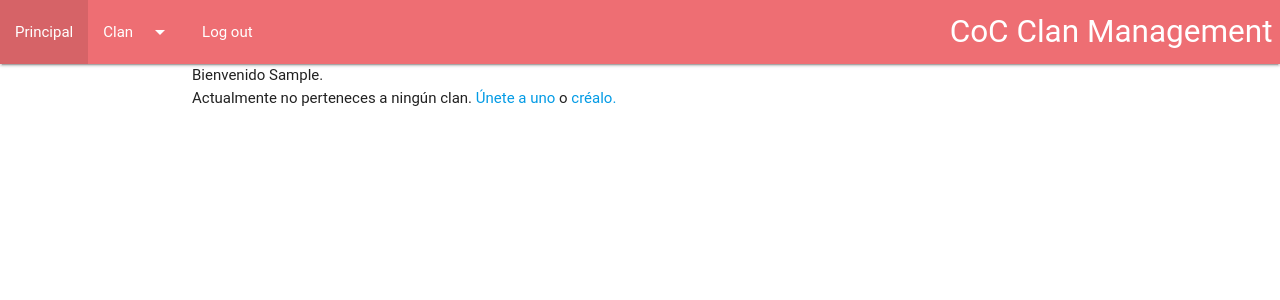
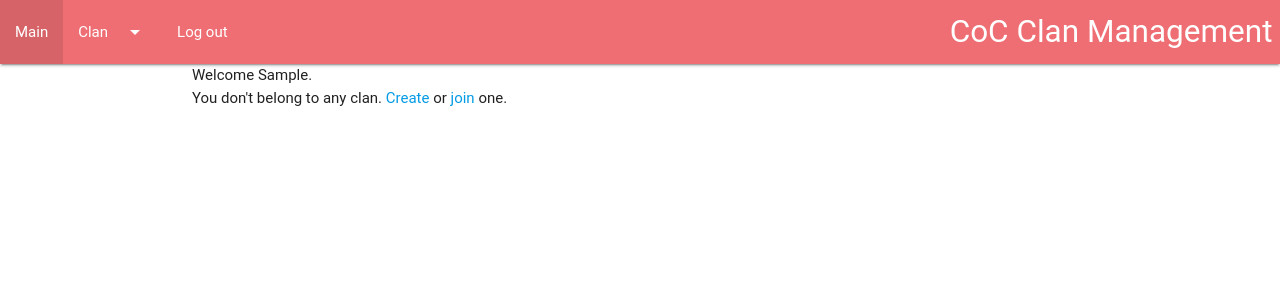
Before and after one commit to potray/CoCClanManager, a Django app: page / in a window 1280 px wide. Shown: the top 300 px of the page. Run offline with Django 3.2, Linux system fonts and the light colour scheme; the visitor is signed in with stand-in values (Sample User, id 1); data that the repository does not hold is empty; some libraries are stand-ins or nearby versions; some web fonts are replaced.

Commit message:
Everything put back to English. I'll use location when I figure out how to use it, since this was originally meant to be an Spanish app...

```diff
--- a/ResistenciaCoC/forms.py
+++ b/ResistenciaCoC/forms.py
@@ -46,7 +46,7 @@ class RegistrationForm(ModelForm):
         }
         labels = {
             'username': 'Email',
-            'first_name': 'Nombre en el juego',
+            'first_name': 'In game name',
         }
         error_messages = {
             'username': {
--- a/templates/base.html
+++ b/templates/base.html
@@ -32,7 +32,7 @@
     <div class="nav-wrapper">
         <a href="#" class="brand-logo right">CoC Clan Management</a>
         <ul id="nav-mobile" class="left hide-on-med-and-down">
-            <li><a href="/registration/">Registro</a></li>
+            <li><a href="/registration/">Register</a></li>
             <li><a href="/login/">Login</a></li>
         </ul>
     </div>
--- a/templates/base_logged_in.html
+++ b/templates/base_logged_in.html
@@ -30,14 +30,14 @@
 <body>
 <!-- Clan dropdown -->
 <ul id=dropdown_clan class=dropdown-content>
-    <li><a href=/create_clan>Crear clan</a></li>
-    <li><a href=/join_clan>Unirse a un clan</a></li>
+    <li><a href=/create_clan>Create clan</a></li>
+    <li><a href=/join_clan>Join clan</a></li>
 </ul>
 <nav>
     <div class="nav-wrapper">
         <a href="#" class="brand-logo right">CoC Clan Management</a>
         <ul id="nav-mobile" class="left hide-on-med-and-down">
-            <li><a href="/index_logged_in">Principal</a> </li>
+            <li><a href="/index_logged_in">Main</a> </li>
             <li><a class="dropdown-button" href="#!" data-activates="dropdown_clan">Clan<i class="material-icons right">arrow_drop_down</i></a></li>
             <li><a href="/logout">Log out</a></li>
         </ul>
--- a/templates/create_clan.html
+++ b/templates/create_clan.html
@@ -1,10 +1,10 @@
 {% extends "base_logged_in.html" %}
 
-{% block title %}Crear Clan{% endblock title %}
+{% block title %}Create clan{% endblock title %}
 {% block content %}
     <form action = "" method = "post">
         {% csrf_token %}
         {{ form }}
-        <button type = submit class = "btn waves-effect waves-light">Crear</button>
+        <button type = submit class = "btn waves-effect waves-light">Create</button>
     </form>
 {% endblock content %}
--- a/templates/index.html
+++ b/templates/index.html
@@ -3,8 +3,8 @@
 {% block title %}CoC Clan Management{% endblock title %}
 
 {% block content %}
-    <h1>Bienvenido a CoC Clan Management.</h1>
-    <h3>Por favor logueate o regístrate.</h3>
+    <h1>Welcome to CoC Clan Management.</h1>
+    <h3>Please log in or register.</h3>
 
     <form action="" method="post">
         {% csrf_token %}
--- a/templates/index_logged_in.html
+++ b/templates/index_logged_in.html
@@ -1,13 +1,13 @@
 {% extends "base_logged_in.html" %}
 
-{% block title %}Bienvenido{% endblock title %}
+{% block title %}Welcome{% endblock title %}
 {% block content %}
-    Bienvenido {{ user.first_name }}.<br>
+    Welcome {{ user.first_name }}.<br>
 
     {% if  clan_membership == 'no_clan'%}
-        Actualmente no perteneces a ningún clan. <a href=join_clan>Únete a uno</a> o <a href=create_clan>créalo.</a>
+        You don't belong to any clan. <a href=join_clan>Create</a> or <a href=create_clan>join</a> one.
     {% else %}
-        <h5>Clanes a los que perteneces:</h5>
+        <h5>Clans you belong to:</h5>
         <div class=collection>
         {% for clan in clan_membership %}
             <a href="/clan?tag={{ clan.tag }}" class=collection-item>{{ clan.name }}</a>
--- a/templates/join_clan.html
+++ b/templates/join_clan.html
@@ -1,6 +1,6 @@
 {% extends "base_logged_in.html" %}
 
-{% block title %}Unirse a un clan{% endblock title %}
+{% block title %}Join clan{% endblock title %}
 {% block content %}
     <form action='' method=get>
         {% csrf_token %}
--- a/templates/registration.html
+++ b/templates/registration.html
@@ -6,6 +6,6 @@
     <form action="#" method="post">
         {% csrf_token %}
         {{ form }}
-        <button type=submit class="btn waves-effect waves-light">Registrar</button>
+        <button type=submit class="btn waves-effect waves-light">Register</button>
     </form>
 {% endblock content %}
```
Also changed, not shown: templates/clan.html (+5 -5 lines).
